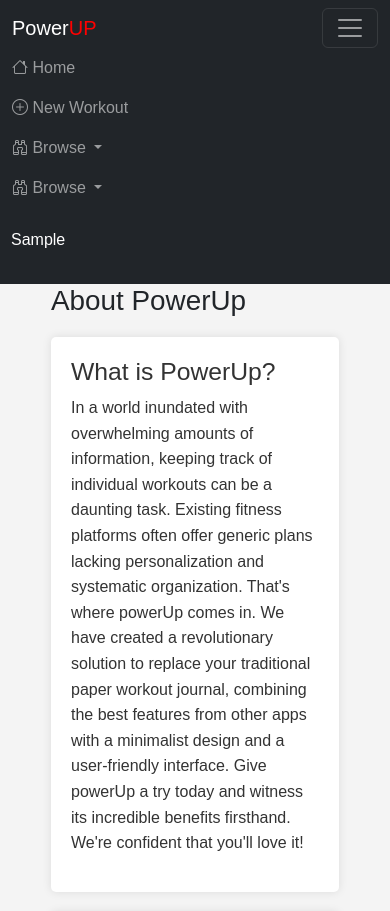
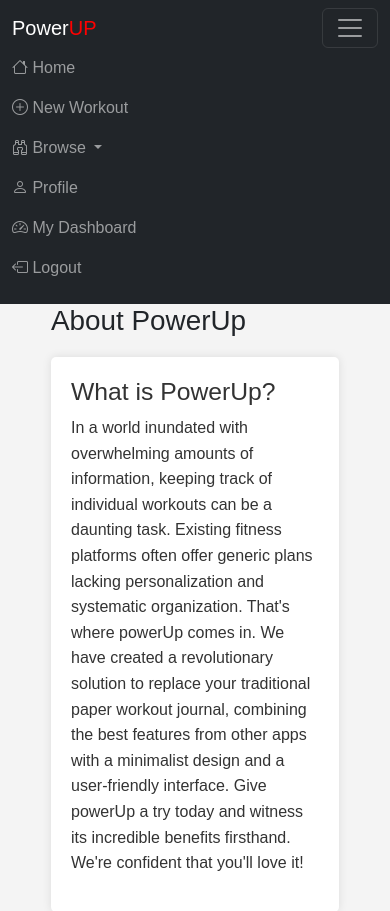
Before and after one commit to epolancot/PowerUp, a Django app: page /about/ in a window 390 px wide, after a click that opens the changed part. Shown: the top 911 px of the page. Run offline with Django 4.2, Linux system fonts and the light colour scheme; the visitor is signed in with stand-in values (Sample User, id 1).

Commit message:
Fully responsive Navbar

```diff
--- a/main_app/static/css/style.css
+++ b/main_app/static/css/style.css
@@ -18,6 +18,10 @@ body {
     height: 40px;
     line-height: 40px;
     text-align: center;
+}
+
+.profile-nav-menu-portion {
+    display: none;
 }
 
 .flex-wrapper {
@@ -66,21 +70,18 @@ footer {
         float: none;
         width: auto;
         margin-top: 0;
-        background-color: transparent;
+        background-color: transparent !important;
+        color: gray;
         border: 0;
         -webkit-box-shadow: none;
         box-shadow: none;
     }
 
-    .nav .dropdown-menu .dropdown-menu-end {
-        display: block;
-        position: static;
-        float: none;
-        width: auto;
-        margin-top: 0;
-        background-color: transparent;
-        border: 0;
-        -webkit-box-shadow: none;
-        box-shadow: none;
+    .profile-nav-menu-portion {
+        display: block !important;
+    }
+
+    .navbar-text {
+        display: none !important;
     }
 }
--- a/main_app/templates/base.html
+++ b/main_app/templates/base.html
@@ -31,16 +31,17 @@
                 <div class="collapse navbar-collapse" id="navbarTogglerDemo02">
                     <ul class="navbar-nav me-auto mb-2 mb-lg-0">
                         <li class="nav-item">
-                            <a class="nav-link {{ menu_home }}" aria-current="page" href="{% url 'index' %}"><i
-                                    class="bi bi-house"></i> Home</a>
+                            <a class="nav-link {{ menu_home }}" aria-current="page" href="{% url 'index' %}">
+                                <i class="bi bi-house"></i> Home
+                            </a>
                         </li>
                         <li class="nav-item">
-                            <a class="nav-link {{ menu_new_workout }}" href="{% url 'new_workout' %}" data-bs-toggle="tooltip" data-bs-placement="bottom" title="Tooltip on bottom"><i class="bi bi-plus-circle"></i> New
-                                Workout</a>
+                            <a class="nav-link {{ menu_new_workout }}" href="{% url 'new_workout' %}">
+                                <i class="bi bi-plus-circle"></i> New Workout
+                            </a>
                         </li>
                         <li class="nav-item dropdown">
-                            <a class="nav-link dropdown-toggle {{ menu_browse }}" href="#" role="button" data-bs-toggle="dropdown"
-                                aria-expanded="false">
+                            <a class="nav-link dropdown-toggle {{ menu_browse }}" href="#" role="button" data-bs-toggle="dropdown" aria-expanded="false">
                                 <i class="bi bi-binoculars"></i> Browse
                             </a>
                             <ul class="dropdown-menu">
@@ -48,16 +49,23 @@
                                 <li><a class="dropdown-item" href="{% url 'browse_workouts' %}">Workouts</a></li>
                             </ul>
                         </li>
-                        <li class="nav-item dropdown" style="float:right;">
-                            <a class="nav-link dropdown-toggle {{ menu_browse }}" href="#" role="button" data-bs-toggle="dropdown"
-                                aria-expanded="false">
-                                <i class="bi bi-binoculars"></i> Browse
-                            </a>
-                            <ul class="dropdown-menu">
-                                <li><a class="dropdown-item" href="{% url 'browse_exercises' %}">Exercises</a></li>
-                                <li><a class="dropdown-item" href="{% url 'browse_workouts' %}">Workouts</a></li>
-                            </ul>
-                        </li>
+                        <div class="profile-nav-menu-portion">
+                            <li class="nav-item">
+                                <a class="nav-link {{ menu_new_workout }}" href="{% url 'profile' %}">
+                                    <i class="bi bi-person"></i> Profile
+                                </a>
+                            </li>
+                            <li class="nav-item">
+                                <a class="nav-link {{ menu_new_workout }}" href="{% url 'dashboard' %}">
+                                    <i class="bi bi-speedometer2"></i> My Dashboard
+                                </a>
+                            </li>
+                            <li class="nav-item">
+                                <a class="nav-link {{ menu_new_workout }}" href="{% url 'logout' %}">
+                                    <i class="bi bi-box-arrow-left"></i> Logout
+                                </a>
+                            </li>
+                        </div>
                     </ul>
                     <span class="navbar-text dropdown-menu-end" style="margin-right: 12px;">
                         <a class="nav-link" href="#" role="button" data-bs-toggle="dropdown" aria-expanded="false">
@@ -67,8 +75,8 @@
                             </div>
                         </a>
                         <ul class="dropdown-menu dropdown-menu-end">
-                            <li><a class="dropdown-item" href="{% url 'profile' %}" style="color:black;">View
-                                    Profile</a></li>
+                            <li><a class="dropdown-item" href="{% url 'profile' %}" style="color:black;">View Profile</a></li>
+                            <li><a class="dropdown-item" href="{% url 'dashboard' %}" style="color:black;">My Dashboard</a></li>
                             <li><a class="dropdown-item" href="{% url 'logout' %}" style="color:black;">Log Out</a></li>
                         </ul>
                     </span>
```
